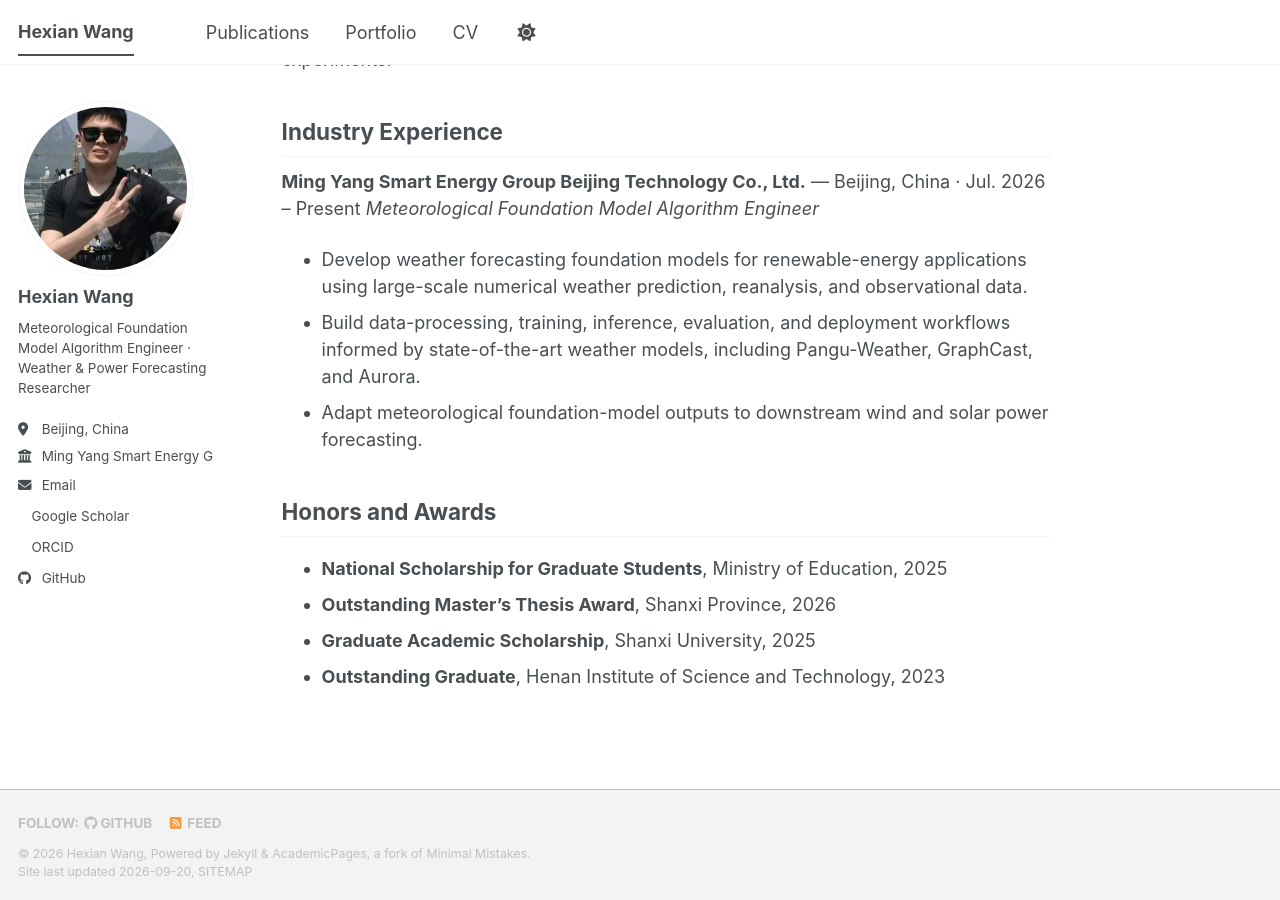
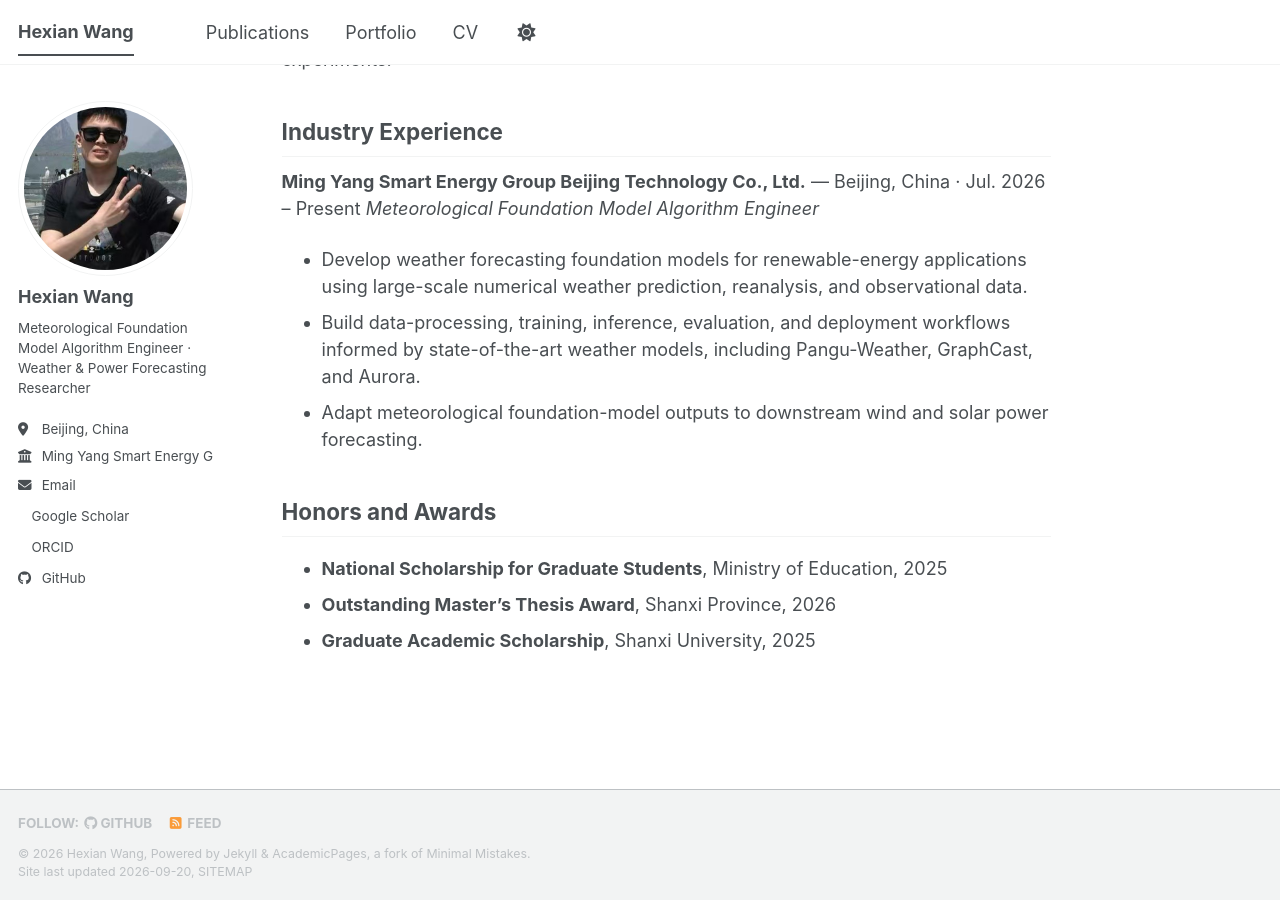
Before and after one commit to Hexian-2001/Hexian-2001.github.io, a Jekyll site: the page built from _pages/about.md, in a window 1280 px wide and 900 px high, scrolled down 954 px. Built offline with Jekyll 4.4.1, drawn with Linux system fonts in a browser that asks for light colours; a style sheet for code colours, icons or effects is not loaded.

Commit message:
Remove undergraduate Outstanding Graduate award

```diff
--- a/_pages/about.md
+++ b/_pages/about.md
@@ -43,4 +43,3 @@ Host supervisor: Professor Tongming Zhou. Conducted research on AI-driven wind p
 - **National Scholarship for Graduate Students**, Ministry of Education, 2025
 - **Outstanding Master's Thesis Award**, Shanxi Province, 2026
 - **Graduate Academic Scholarship**, Shanxi University, 2025
-- **Outstanding Graduate**, Henan Institute of Science and Technology, 2023
```
Also changed, not shown: _pages/cv.md (+0 -1 lines).
